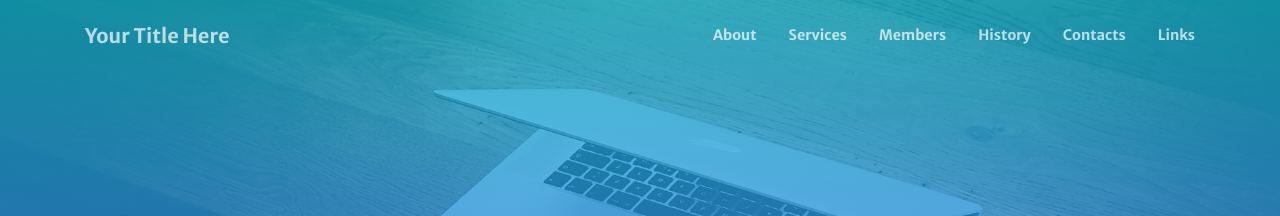
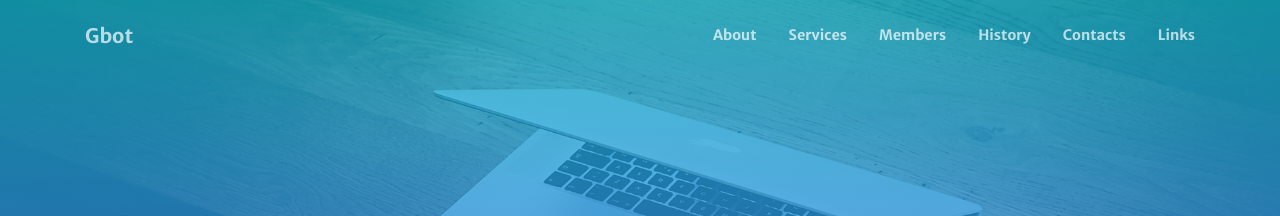
Before and after one commit to batuhansevinc/gbotv2, a Jekyll site: the page built from index.md, in a window 1280 px wide. Shown: the top 216 px of the page. Built offline with Jekyll 4.4.1, drawn with Linux system fonts in a browser that asks for light colours.

Commit message:
configuring yml file

```diff
--- a/_config.yml
+++ b/_config.yml
@@ -1,9 +1,8 @@
 # Site settings
-title: Your Title Here
+title: Gbot
 description: > # this means to ignore newlines until "baseurl:"
-baseurl: "/gbot/" # the subpath of your site, e.g. /blog/
+baseurl: "" # the subpath of your site, e.g. /blog/
 url: "" # the base hostname & protocol for your site
-author: Copyright &copy; 2019 - Start Bootstrap
 lang: en_US
 
 # Build settings
```
